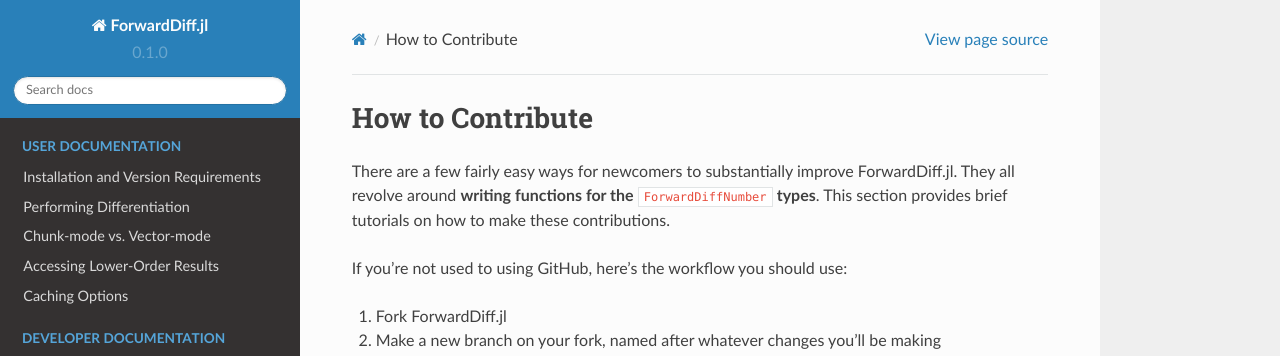
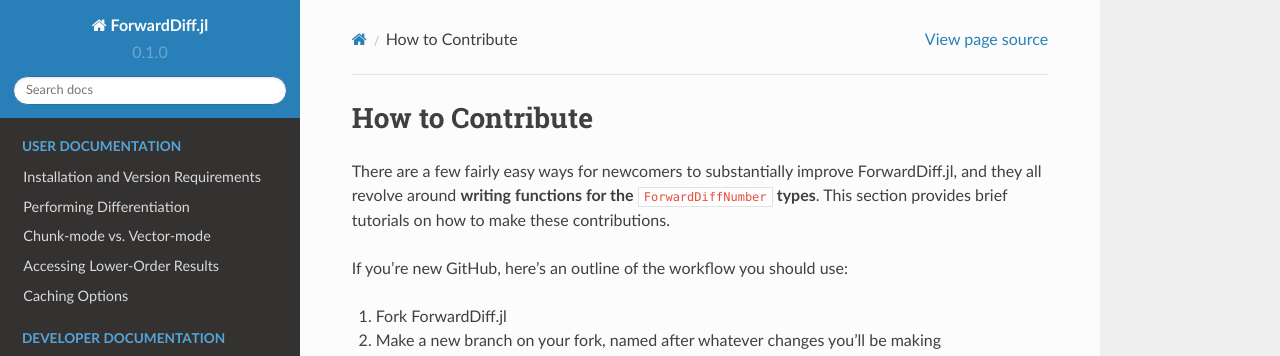
Before and after one commit to JuliaDiff/ForwardDiff.jl, a Sphinx documentation site: the page built from docs/source/contributing.rst, in a window 1280 px wide and 947 px high. Shown: the top 356 px of the window. Built offline with Sphinx 7.4.7 and the Read the Docs theme 2.0.0, drawn with Linux system fonts in a browser that asks for light colours.

Commit message:
better wordage

```diff
--- a/docs/source/contributing.rst
+++ b/docs/source/contributing.rst
@@ -1,9 +1,9 @@
 How to Contribute
 =================
 
-There are a few fairly easy ways for newcomers to substantially improve ForwardDiff.jl. They all revolve around **writing functions for the** ``ForwardDiffNumber`` **types**. This section provides brief tutorials on how to make these contributions.
+There are a few fairly easy ways for newcomers to substantially improve ForwardDiff.jl, and they all revolve around **writing functions for the** ``ForwardDiffNumber`` **types**. This section provides brief tutorials on how to make these contributions.
 
-If you're not used to using GitHub, here's the workflow you should use:
+If you're new GitHub, here's an outline of the workflow you should use:
 
 1. Fork ForwardDiff.jl
 2. Make a new branch on your fork, named after whatever changes you'll be making
```
